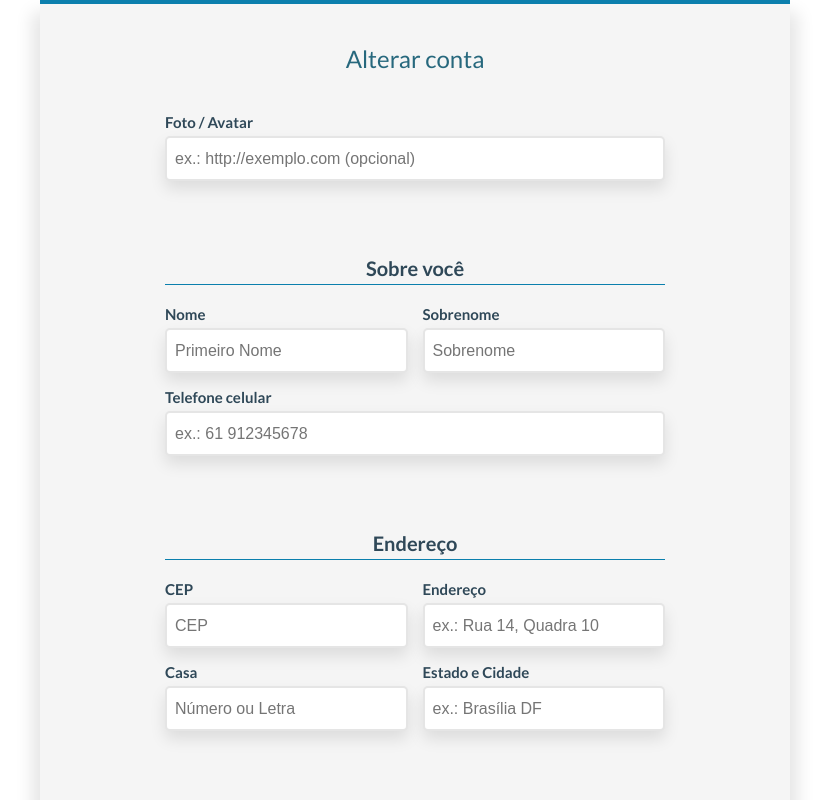
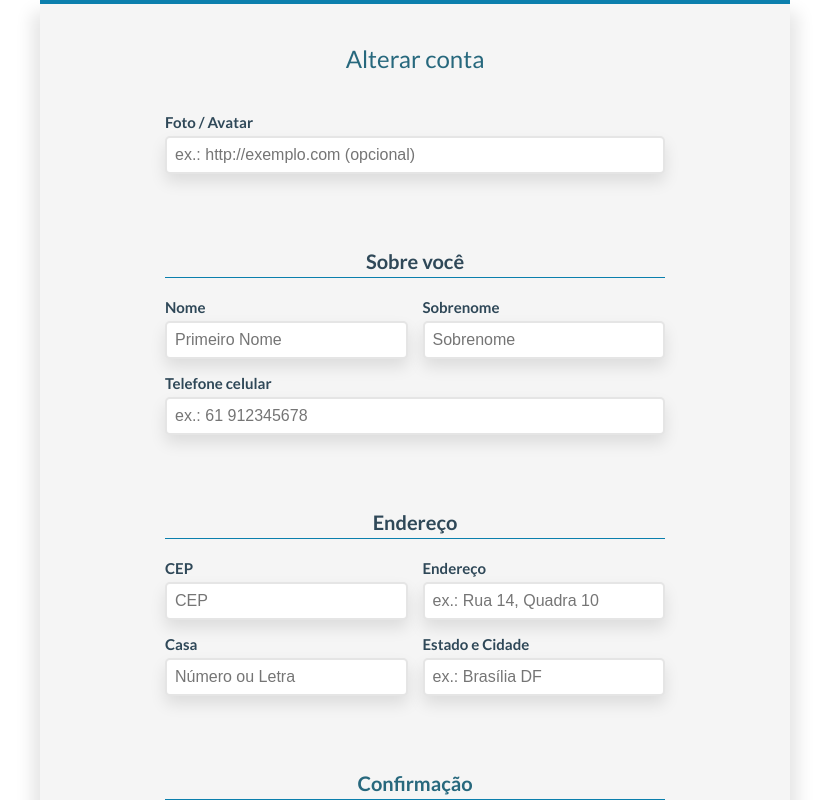
Before and after one commit to Nadno/e-commerce-front-end, a Next.js app: page /account in a window 1280 px wide. Shown: the top 800 px of the page, without its empty margins (225-1054 px from the left). Built offline with nearby package versions, Linux system fonts and the light colour scheme.

Commit message:
add transition to .input ::after, change the invalid color

```diff
--- a/src/components/Input/style.ts
+++ b/src/components/Input/style.ts
@@ -29,11 +29,10 @@ const InputField = styled.div`
 
   .input {
     position: relative;
-    height: 4.5rem;
     font-size: 1.8rem;
   }
 
-  .input:focus-within ::after {
+  .input::after {
     content: '';
 
     position: absolute;
@@ -41,15 +40,20 @@ const InputField = styled.div`
     height: 0.2em;
 
     border-radius: 0 0 0.5rem 0.5rem;
-    background-color: ${({ theme }) => theme.colors.valid};
+    background-color: initial;
 
-    bottom: 0;
+    bottom: 2px;
     left: 0;
     transform: translateX(2px);
+    transition: background-color 250ms ease-in;
+  }
+
+  .input:focus-within ::after {
+    background-color: ${({ theme }) => theme.colors.valid};
   }
 
   &.invalid .input:focus-within ::after {
-    background-color: red;
+    background-color: tomato;
   }
 
   .invalid-error {
```
